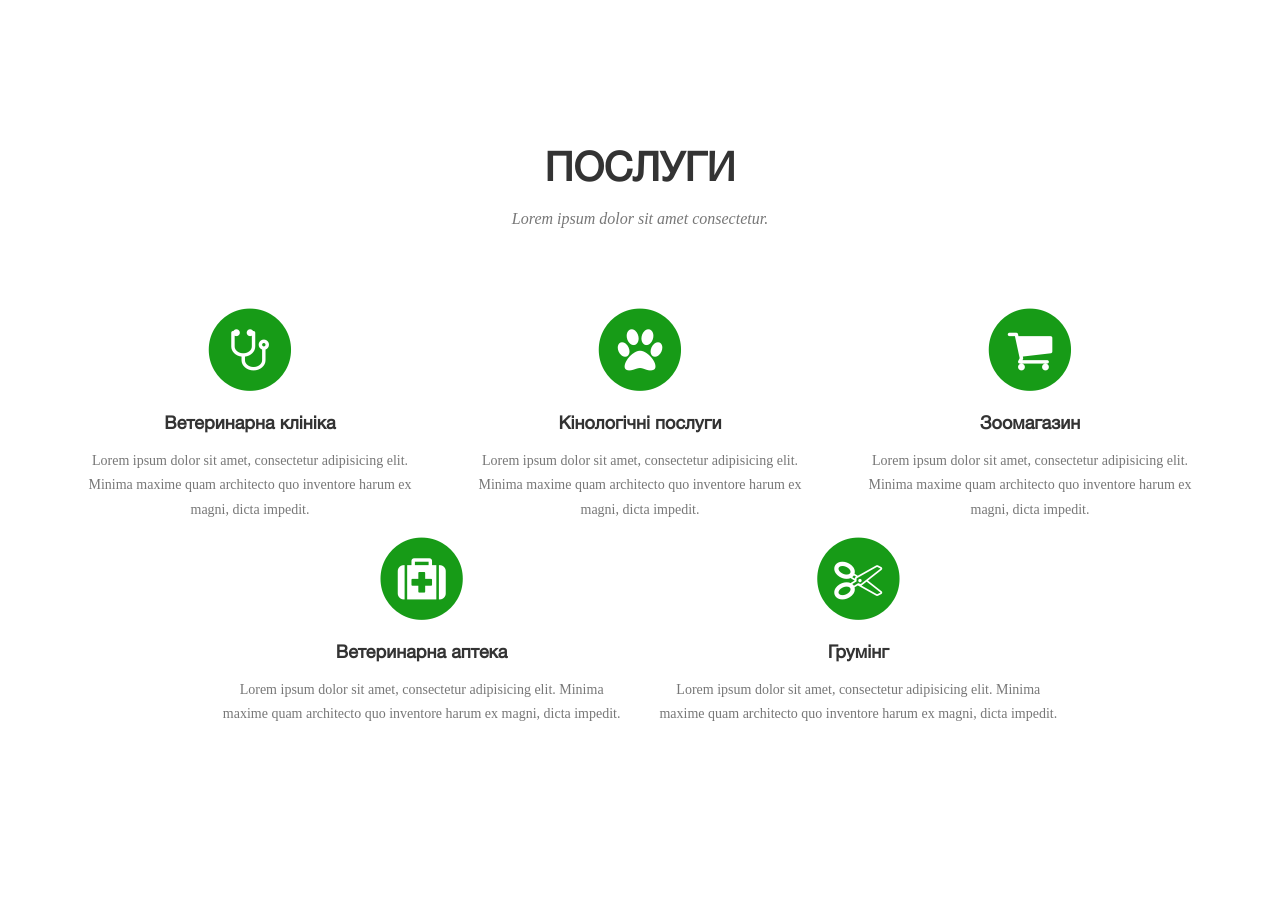
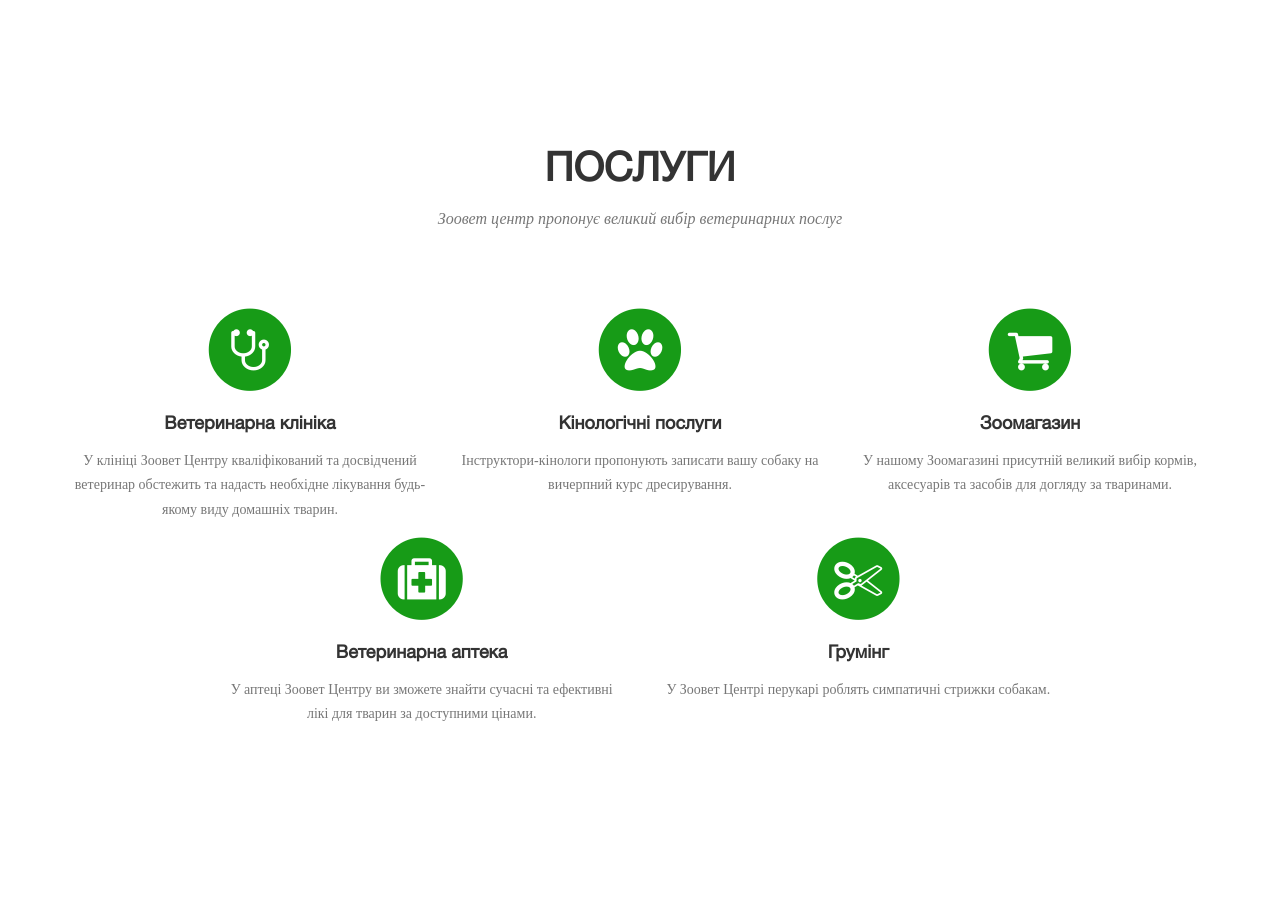
Before and after one commit to biletboh/vetcenterapp, a Flask app: page / in a window 1280 px wide. Shown: the part 748-1668 px from the top of the page. Run offline with Flask 2, Linux system fonts and the light colour scheme; some libraries are stand-ins or nearby versions; some web fonts are replaced.

Commit message:
add descriptions to services section

```diff
--- a/templates/index.html
+++ b/templates/index.html
@@ -96,7 +96,7 @@
             <div class="row">
                 <div class="col-lg-12 text-center">
                     <h2 class="section-heading">Послуги</h2>
-                    <h3 class="section-subheading text-muted">Lorem ipsum dolor sit amet consectetur.</h3>
+                    <h3 class="section-subheading text-muted">Зоовет центр пропонує великий вибір ветеринарних послуг<h3>
                   </div>
                 </div>
                 <div class="row text-center">
@@ -108,7 +108,7 @@
                       </span>
                     </a>
                     <h4 class="service-heading">Ветеринарна клініка</h4>
-                      <p class="text-muted">Lorem ipsum dolor sit amet, consectetur adipisicing elit. Minima maxime quam architecto quo inventore harum ex magni, dicta impedit.</p>
+                      <p class="text-muted">У клініці Зоовет Центру кваліфікований та досвідчений ветеринар обстежить та надасть необхідне лікування будь-якому виду домашніх тварин.</p>
                   </div>
                   <div class="col-md-4 service-cont">
                     <a class="portfolio-link" data-toggle="modal" href="#portfolioModal2">
@@ -118,7 +118,7 @@
                           </span>
                     </a>
                     <h4 class="service-heading">Кінологічні послуги</h4>
-                    <p class="text-muted">Lorem ipsum dolor sit amet, consectetur adipisicing elit. Minima maxime quam architecto quo inventore harum ex magni, dicta impedit.</p>
+                    <p class="text-muted">Інструктори-кінологи пропонують записати вашу собаку на вичерпний курс дресирування.</p>
                   </div>
                   <div class="col-md-4">
                     <a class="portfolio-link" data-toggle="modal" href="#portfolioModal3">
@@ -128,7 +128,7 @@
                       </span>
                     </a>
                     <h4 class="service-heading">Зоомагазин</h4>
-                    <p class="text-muted">Lorem ipsum dolor sit amet, consectetur adipisicing elit. Minima maxime quam architecto quo inventore harum ex magni, dicta impedit.</p>
+                    <p class="text-muted">У нашому Зоомагазині присутній великий вибір кормів, аксесуарів та засобів для догляду за тваринами.</p>
                   </div>
             </div>
         </div>
@@ -141,7 +141,7 @@
                     </span>
                   </a>
                     <h4 class="service-heading">Ветеринарна аптека</h4>
-                    <p class="text-muted">Lorem ipsum dolor sit amet, consectetur adipisicing elit. Minima maxime quam architecto quo inventore harum ex magni, dicta impedit.</p>
+                    <p class="text-muted">У аптеці Зоовет Центру ви зможете знайти сучасні та ефективні лікі для тварин за доступними цінами.</p>
                 </div>
                 <div class="col-md-4">
  <a class="portfolio-link" data-toggle="modal" href="#portfolioModal5">
@@ -151,7 +151,7 @@
                     </span>
                   </a>
                     <h4 class="service-heading">Грумінг</h4>
-                    <p class="text-muted">Lorem ipsum dolor sit amet, consectetur adipisicing elit. Minima maxime quam architecto quo inventore harum ex magni, dicta impedit.</p>
+                    <p class="text-muted">У Зоовет Центрі перукарі роблять симпатичні стрижки собакам.</p>
                 </div>
             </div>
           </div>
@@ -358,7 +358,7 @@
                             <h2>Ветеринарна клініка</h2>
                             <p class="item-intro text-muted">Lorem ipsum dolor sit amet consectetur.</p>
                             <img class="img-responsive img-centered" src="{{url_for('static', filename='img/portfolio/clinics.jpg')}}" alt="clinics">
-                            <p>Use this area to describe your project. Lorem ipsum dolor sit amet, consectetur adipisicing elit. Est blanditiis dolorem culpa incidunt minus dignissimos deserunt repellat aperiam quasi sunt officia expedita beatae cupiditate, maiores repudiandae, nostrum, reiciendis facere nemo!</p>
+                            <p>Ваш домашній улюбленець захворів? Use this area to describe your project. Lorem ipsum dolor sit amet, consectetur adipisicing elit. Est blanditiis dolorem culpa incidunt minus dignissimos deserunt repellat aperiam quasi sunt officia expedita beatae cupiditate, maiores repudiandae, nostrum, reiciendis facere nemo!</p>
                             <p>
                             Завантажити
                             <a href="{{url_for('static', filename='downloads/price.pdf')}}" download>прайслист</a>.</p> <ul class="list-inline">
@@ -390,7 +390,7 @@
                             <h2>Кінологічні послуги</h2>
                             <p class="item-intro text-muted">Lorem ipsum dolor sit amet consectetur.</p>
                             <img class="img-responsive img-centered" src="{{url_for('static', filename='img/portfolio/kinolog.jpg')}}" alt="kinolog">
-                            <p><a href="http://designmodo.com/startup/?u=787">Startup Framework</a> is a website builder for professionals. Startup Framework contains components and complex blocks (PSD+HTML Bootstrap themes and templates) which can easily be integrated into almost any design. All of these components are made in the same style, and can easily be integrated into projects, allowing you to create hundreds of solutions for your future projects.</p>
+                            <p>Якщо ви мрієте про слухняну та вчену собаку, не проґавте шанс скористатися послугами кінолога. <a href="http://designmodo.com/startup/?u=787">Startup Framework</a> is a website builder for professionals. Startup Framework contains components and complex blocks (PSD+HTML Bootstrap themes and templates) which can easily be integrated into almost any design. All of these components are made in the same style, and can easily be integrated into projects, allowing you to create hundreds of solutions for your future projects.</p>
                             <p>
                             Завантажити
                             <a href="{{url_for('static', filename='downloads/price.pdf')}}" download>прайслист</a>.
```
